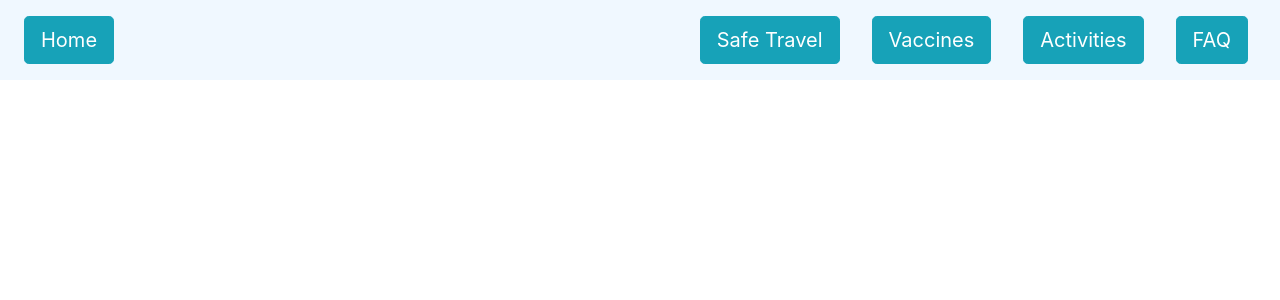
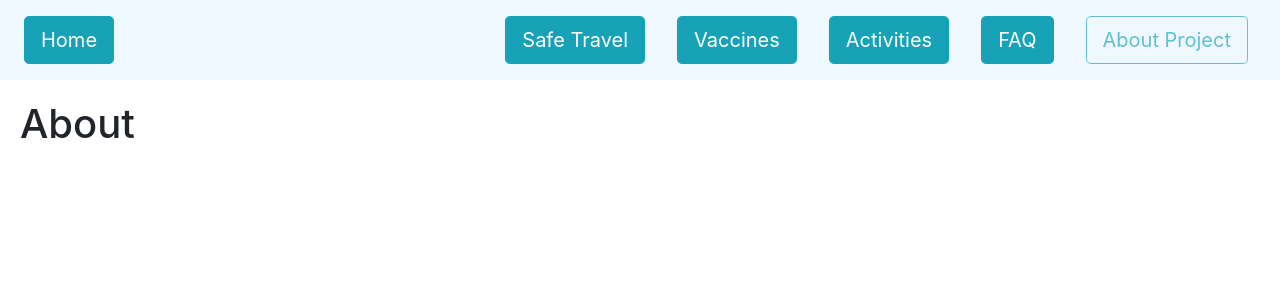
Before and after one commit to CarlaFloricel/cs522-covid-app, a React (Create React App) app: page /about in a window 1280 px wide. Shown: the top 300 px of the page. Built offline with nearby package versions, Linux system fonts and the light colour scheme.

Commit message:
about_project dummy components added

```diff
--- a/src/App.js
+++ b/src/App.js
@@ -8,6 +8,7 @@ import Vaccines from './components/vaccines/vaccines.component';
 import Faq from './components/faq/faq.component';
 import Map from './components/map/map.component';
 import Header from './components/header/header.component';
+import AboutProject from './components/about_project/about_project.component';
 
 import 'bootstrap/dist/css/bootstrap.min.css';
 
@@ -23,6 +24,7 @@ function App() {
         <Route exact path='/vaccines' component={Vaccines}></Route>
         <Route exact path='/activities' component={Activities}></Route>
         <Route exact path='/faq' component={Faq}></Route>
+        <Route exact path='/about' component={AboutProject}></Route>
       </Switch>
 
     </div>
--- a/src/components/about_project/about_project.component.jsx
+++ b/src/components/about_project/about_project.component.jsx
@@ -0,0 +1,23 @@
+import React from 'react';
+
+
+
+class AboutProject extends React.Component {
+    constructor(){
+        super();
+        this.state = {
+
+        }
+    }
+
+
+    render(){
+        return(
+            <div>
+                <h1>About</h1>
+            </div>
+        )
+    }
+}
+
+export default AboutProject
--- a/src/components/header/header.component.jsx
+++ b/src/components/header/header.component.jsx
@@ -8,7 +8,8 @@ const navLinks = [
     {btnText: 'Safe Travel', btnId: 'map'},
     {btnText: 'Vaccines', btnId: 'vaccines'},
     {btnText: 'Activities', btnId: 'activities'},
-    {btnText: 'FAQ', btnId: 'faq'}
+    {btnText: 'FAQ', btnId: 'faq'},
+    {btnText: 'About Project', btnId: 'about'}
 ]
 
 const Header = (props) => {
```
